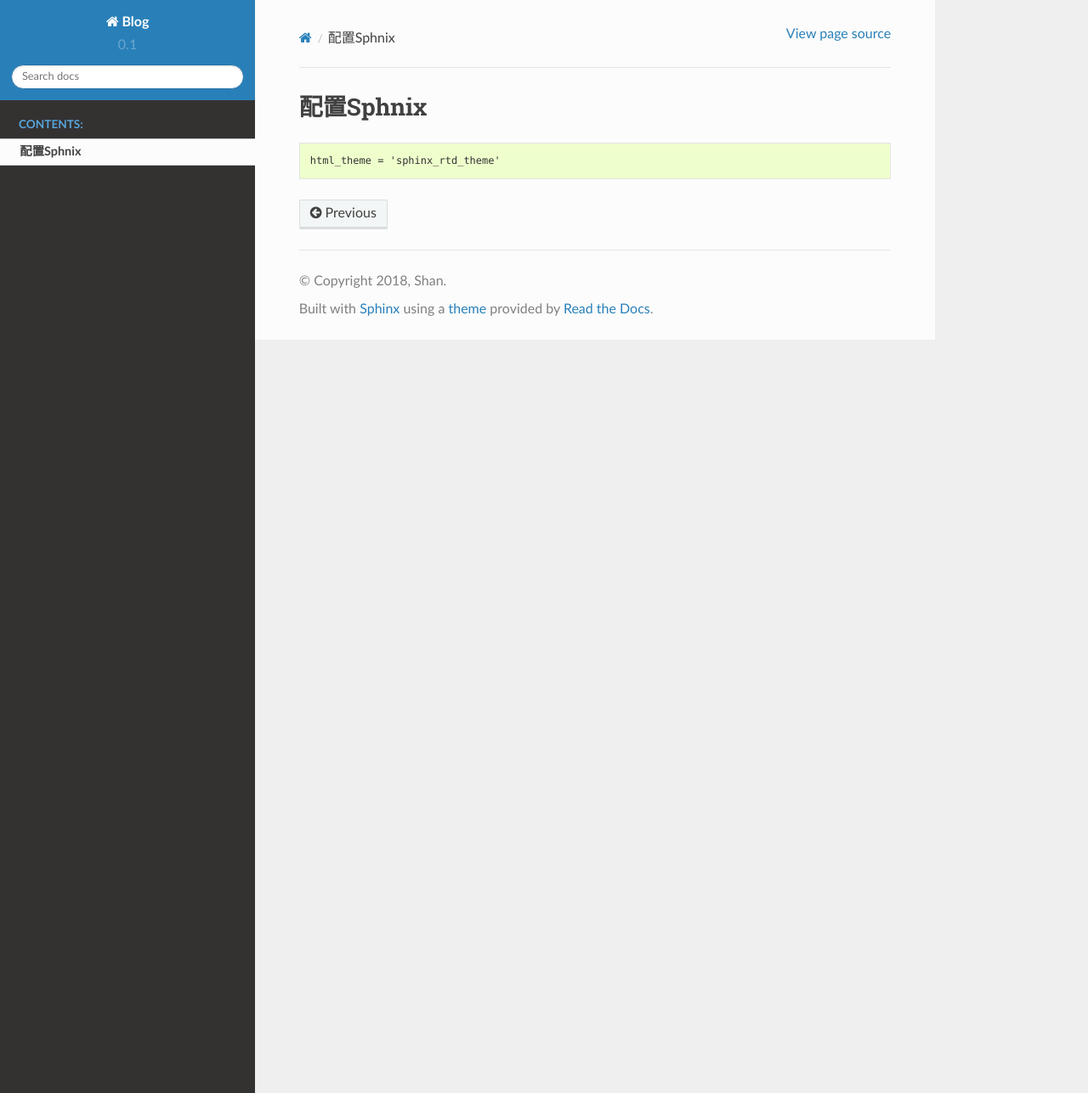
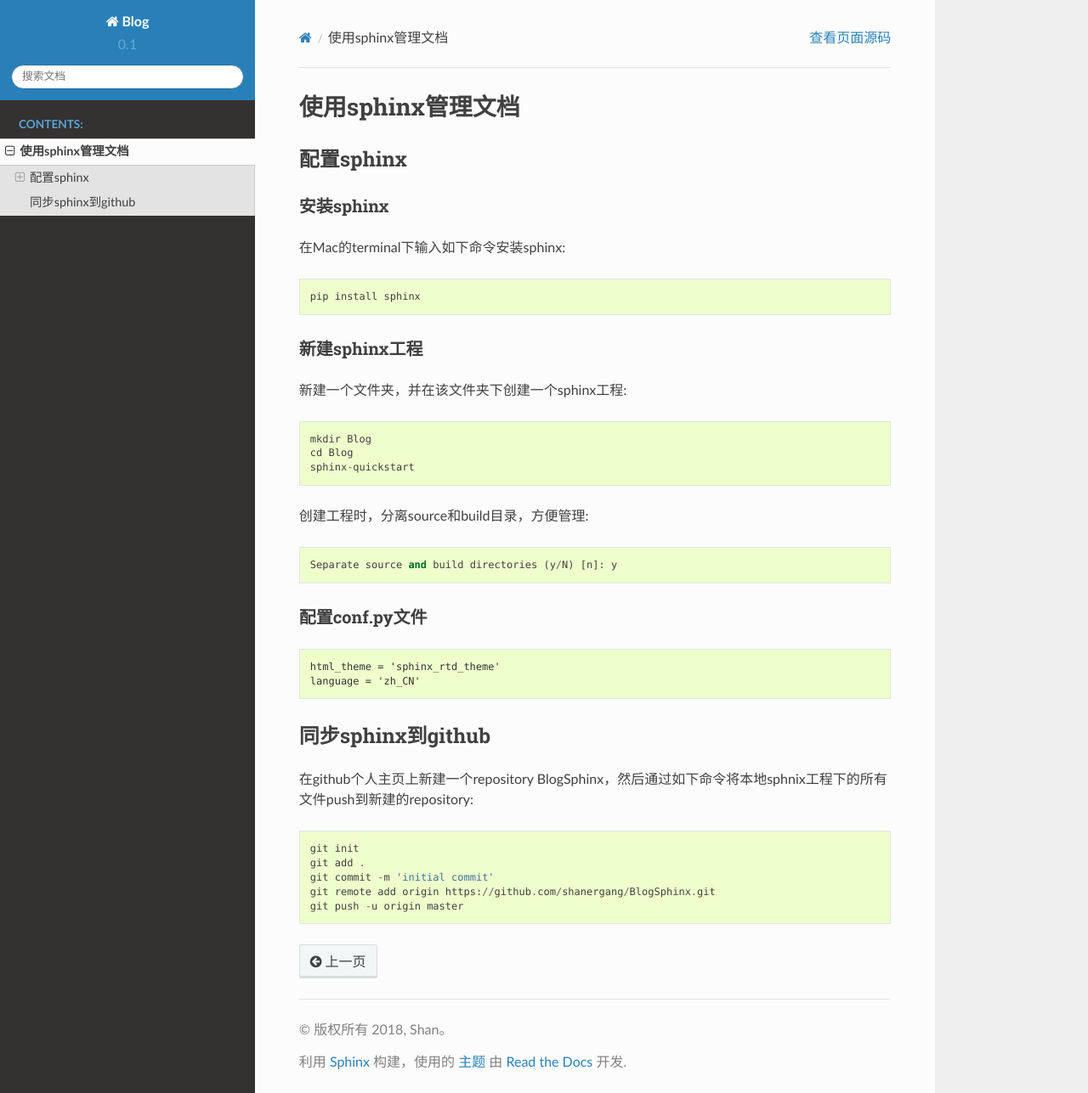
Before and after one commit to shanergang/BlogSphinx, a Sphinx documentation site: the page built from source/sphinx.rst, in a window 1280 px wide and 1287 px high. Shown: the whole window at 85% size. Built offline with Sphinx 7.4.7 and the Read the Docs theme 2.0.0, drawn with Linux system fonts in a browser that asks for light colours.

Commit message:
second commit

```diff
--- a/source/conf.py
+++ b/source/conf.py
@@ -64,7 +64,7 @@ release = '0.1'
 #
 # This is also used if you do content translation via gettext catalogs.
 # Usually you set "language" from the command line for these cases.
-language = None
+language = 'zh_CN'
 
 # List of patterns, relative to source directory, that match files and
 # directories to ignore when looking for source files.
--- a/source/sphinx.rst
+++ b/source/sphinx.rst
@@ -1,6 +1,48 @@
-配置Sphnix
-==========
+
+使用sphinx管理文档
+==================
+
+
+配置sphinx
+----------
+
+安装sphinx
+~~~~~~~~~~
+
+在Mac的terminal下输入如下命令安装sphinx::
+
+	pip install sphinx
+
+新建sphinx工程
+~~~~~~~~~~~~~~
+
+新建一个文件夹，并在该文件夹下创建一个sphinx工程::
+
+	mkdir Blog
+	cd Blog
+	sphinx-quickstart
+
+创建工程时，分离source和build目录，方便管理::
+
+		Separate source and build directories (y/N) [n]: y
+
+
+配置conf.py文件
+~~~~~~~~~~~~~~~
 
 .. code-block:: console
 
     html_theme = 'sphinx_rtd_theme'
+    language = 'zh_CN'
+
+
+同步sphinx到github
+------------------
+
+在github个人主页上新建一个repository BlogSphinx，然后通过如下命令将本地sphnix工程下的所有文件push到新建的repository::
+
+	git init
+	git add .
+	git commit -m 'initial commit'
+	git remote add origin https://github.com/shanergang/BlogSphinx.git
+	git push -u origin master
```
Also changed, not shown: 12 other files.
